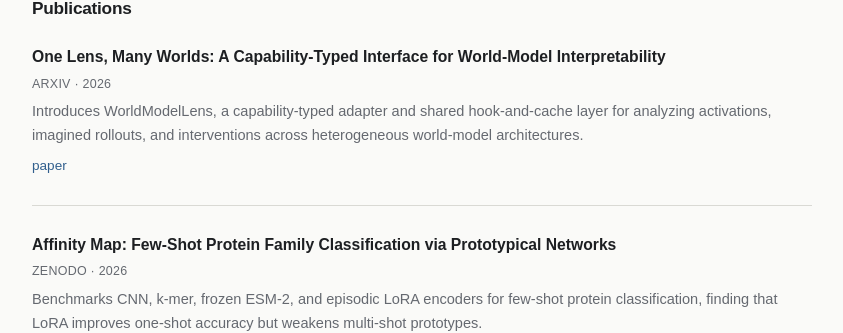
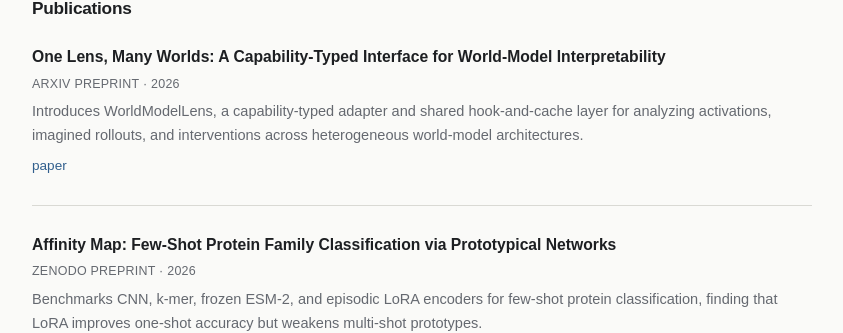
Before and after one commit to MDerazNasr/mderaznasr.github.io, a Next.js app: page / in a window 1280 px wide. Shown: the part 454-787 px from the top of the page, without its empty margins (218-1061 px from the left). Built offline with nearby package versions, Linux system fonts and the light colour scheme.

Commit message:
Label papers as preprints

```diff
--- a/app/page.tsx
+++ b/app/page.tsx
@@ -18,7 +18,7 @@
   {
     title:
       "One Lens, Many Worlds: A Capability-Typed Interface for World-Model Interpretability",
-    venue: "arXiv",
+    venue: "arXiv preprint",
     year: "2026",
     description:
       "Introduces WorldModelLens, a capability-typed adapter and shared hook-and-cache layer for analyzing activations, imagined rollouts, and interventions across heterogeneous world-model architectures.",
@@ -27,7 +27,7 @@
   {
     title:
       "Affinity Map: Few-Shot Protein Family Classification via Prototypical Networks",
-    venue: "Zenodo",
+    venue: "Zenodo preprint",
     year: "2026",
     description:
       "Benchmarks CNN, k-mer, frozen ESM-2, and episodic LoRA encoders for few-shot protein classification, finding that LoRA improves one-shot accuracy but weakens multi-shot prototypes.",
```
